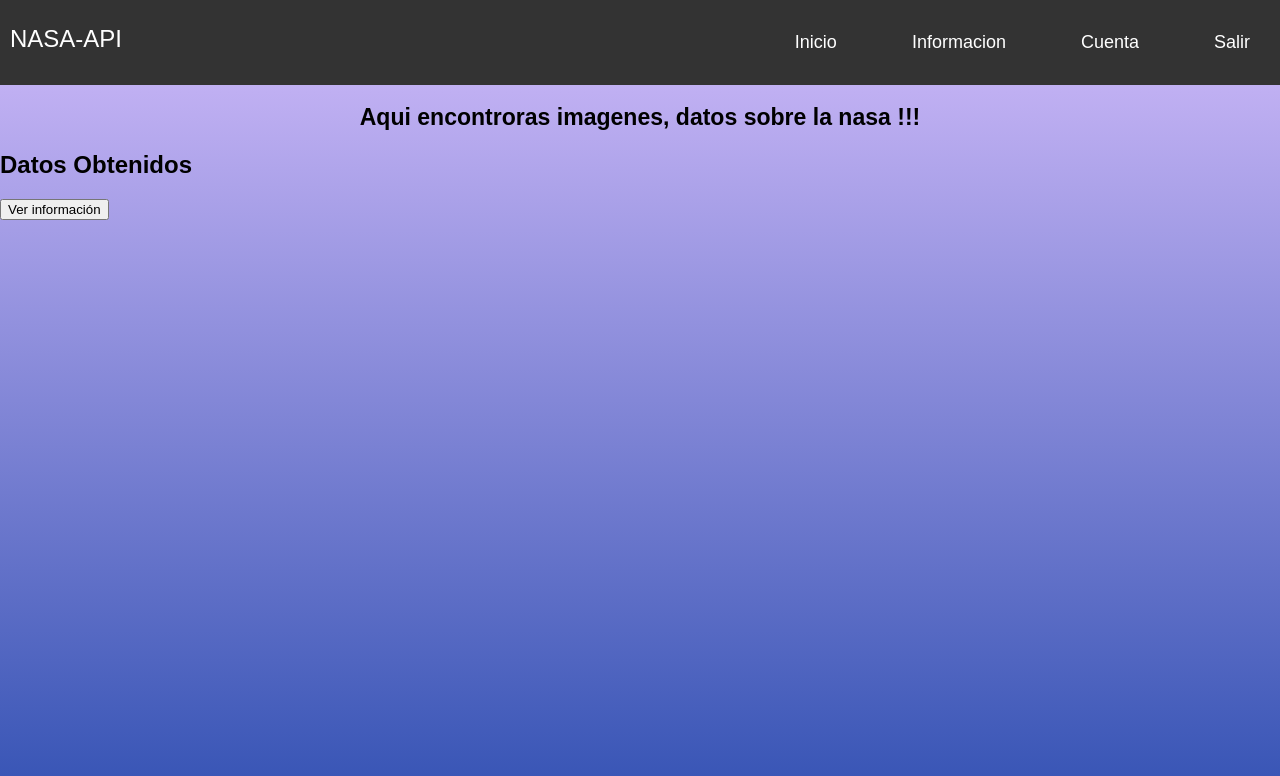
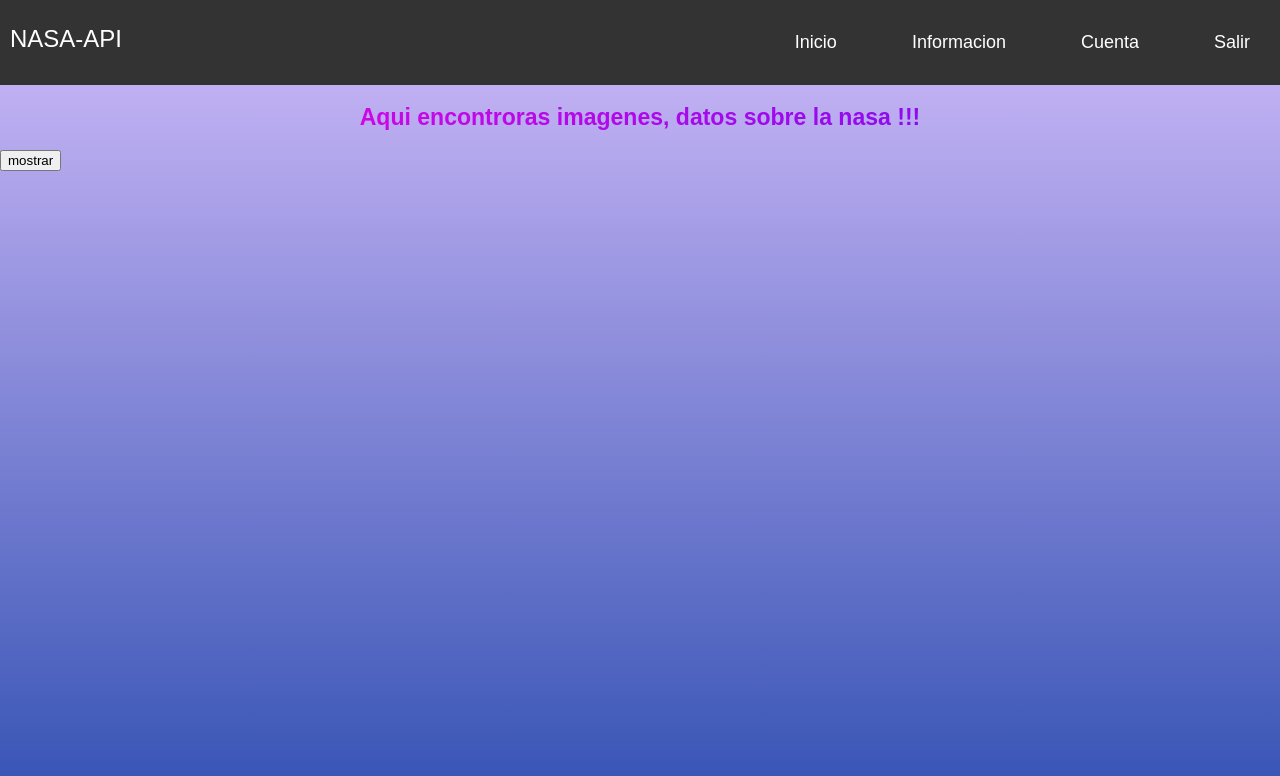
Before and after one commit to Mauricio-Noe/Api-Nasa, a React (Create React App) app: page / in a window 1280 px wide. Shown: the top 776 px of the page. Built offline with nearby package versions, Linux system fonts and the light colour scheme.

Commit message:
USEcONTEXTPARAaPI

```diff
--- a/src/App.css
+++ b/src/App.css
@@ -13,4 +13,7 @@ h1{
 .text-principal{
   font-size: 1.8vw;
   text-align: center;
+  background: linear-gradient(99deg,#f503e1  , #660ff1);
+  -webkit-background-clip:text;
+  -webkit-text-fill-color: transparent;
 }
--- a/src/App.js
+++ b/src/App.jsx
@@ -35,7 +35,7 @@ export default App;
 import './App.css';
 import {Apiprovaider} from './componentes/context1';
 import Navbar from './componentes/Navbar';
-import Apinasacomponent from './componentes/peticion-api';
+import ApinasaComponent from './componentes/peticion-api';
 
 
 
@@ -53,11 +53,12 @@ function App() {
       </section>
 
 
+{ /*Uso de usecontext*/ }
       <Apiprovaider >
 
       <section className="container-api">
 
-      <Apinasacomponent />
+      <ApinasaComponent />
       </section>
       </Apiprovaider>
     </div>
--- a/src/componentes/peticion-api.jsx
+++ b/src/componentes/peticion-api.jsx
@@ -1,4 +1,7 @@
-/* import React, { useEffect, useState } from "react";
+/*
+PRIMERA OPCION PARA EL LLAMADO DE LA API SOLO CON USESTATE
+
+import React, { useEffect, useState } from "react";
 
 
 const Apinasa = () => {
@@ -39,55 +42,11 @@ const result =await response.json();
 export default  Apinasa; */
 /*
 
-import React, { useEffect, useState } from "react";
 
+/*
+○♦♦SEGUNDA OPCION DE LA LLAMADA DE API UTILIZAMOS USE CONTEXT PARA MEGORAR LA FLUIDEZ DEL CODIGO YA QUE ESTAREMOS LLAMANDO A VARIAS API  , UTILIZANDO EL HOOCK USECONTEXT NOS PERMITE PROVEER LA INFORMACION SIN NECESIDAD DE REALIZAR VARIAS SOLICITUDES DE DIFERENTES COMPONENTES EN LA MISMA HOJA . EN CAMBIO CON ESTE HOOCK SOLO NECESITAMOS RENDERIZARLO
+SIN QUE HAGA UNA TAREA MAS INECCESARI
 
-
-const Apinasa = () => {
-  const [data, setData] = useState(null);
-  const [loading, setLoading] = useState(true);  // Inicializado como true
-  const [error, setError] = useState(null);
-
-  const fetchData = async () => {
-    try {
-      const response = await fetch(`https://api.nasa.gov/planetary/apod?api_key=YeZXHY29QdWZ8XkDeCoPAEh1wnTSv7LmXwxxIw09`);  // Asegúrate de usar una URL válida
-      if (!response.ok) {
-        throw new Error("Error en la solicitud");
-      }
-      const result = await response.json();
-      setData(result);
-    } catch (error) {
-      setError(error.message);
-    } finally {
-      setLoading(false);  // Finaliza el estado de carga
-    }
-  };
-
-  useEffect(() => {
-    fetchData();
-  }, []);  // Se ejecuta solo una vez al montar el componente
-
-  if (loading) return <p>Cargando...</p>;  // Si está cargando, muestra el mensaje
-  if (error) return <p>Hubo una falla: {error}</p>;  // Si hay error, muestra el mensaje
-
-  return (
-
-    <div>
-        <button onClick={fetchData}>Ver informacion</button>
-
-      <h1>Datos Obtenidos</h1>
-      <pre>{JSON.stringify(data, null, 2)}</pre>
-      <p>{data.url} </p>
-    <img src={data.url }  alt={data.title}style={{   width: '100%', height: 'auto' }} />
-    </div>
-
-  );
-
-};
-
-export default Apinasa;
-*/
-/*
 import React,{ useContext } from "react";
 import { Apinasa } from "./context1";
 
@@ -125,28 +84,37 @@ const Apinasacomponent = () => {
 
 export default Apinasacomponent;
 */
-import React, { useContext } from "react";
+import React, { useContext, useState } from "react";
 import { Apinasa } from "./context1"; // Importamos el contexto
 
 const ApinasaComponent = () => {
   const { data, loading, error, fetchData } = useContext(Apinasa);
+  const [showinfo, setshowinfo]= useState (false);
+
 
   if (loading) return <p>Cargando...</p>;
   if (error) return <p>Hubo una falla: {error}</p>;
 
   return (
     <div>
-      <h1>Datos Obtenidos</h1>
-      {/* Mostramos el botón si no hay datos */}
-      {!data ? (
-        <button onClick={fetchData}>Ver información</button>
-      ) : (
+   <button onClick= {()=> {
+     if(!data) fetchData();
+     setshowinfo(!showinfo);
+
+    }}>
+    {showinfo ? "ocultar": "mostrar"}
+   </button>
+      {showinfo && data && (
         <>
-          <pre>{JSON.stringify(data, null, 2)}</pre>
+        <h1>Datos Obtenidos</h1>
+        <pre>{JSON.stringify(data, null, 2)}</pre>
           <p>{data.url}</p>
           <img src={data.url} alt={data.title} style={{ width: '100%', height: 'auto' }} />
-        </>
+
+       </>
+
       )}
+
     </div>
   );
 };
```
